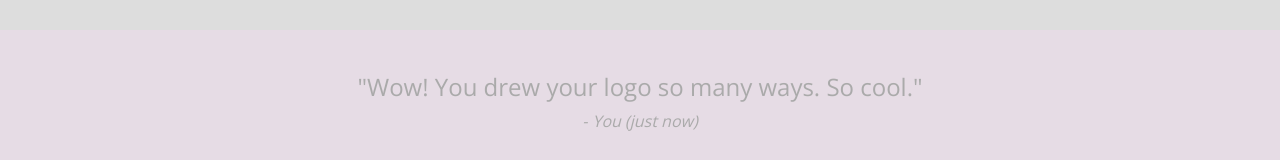
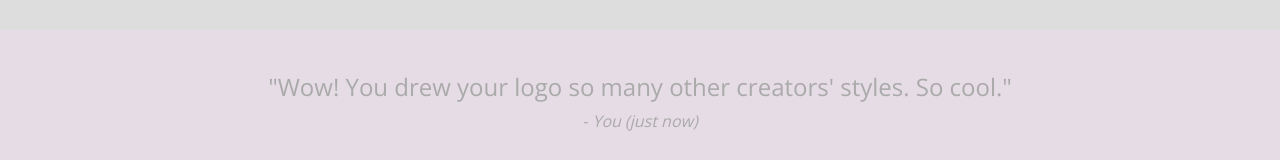
Before and after one commit to teiResa/gallery, a plain HTML site: page index.html in a window 1280 px wide. Shown: the part 472-632 px from the top of the page. Drawn offline with nearby package versions, Linux system fonts and the light colour scheme.

Commit message:
Update index.html

```diff
--- a/index.html
+++ b/index.html
@@ -136,7 +136,7 @@
 
         <section class="quote">
           <blockquote class="container">
-            <p> "Wow! You drew your logo so many ways. So cool." </p>
+            <p> "Wow! You drew your logo so many other creators' styles. So cool." </p>
             <cite>You (just now)</cite>
             <!-- The blockquote element specifies a section that is quoted,
              while cite is used to define a title. -->
```
